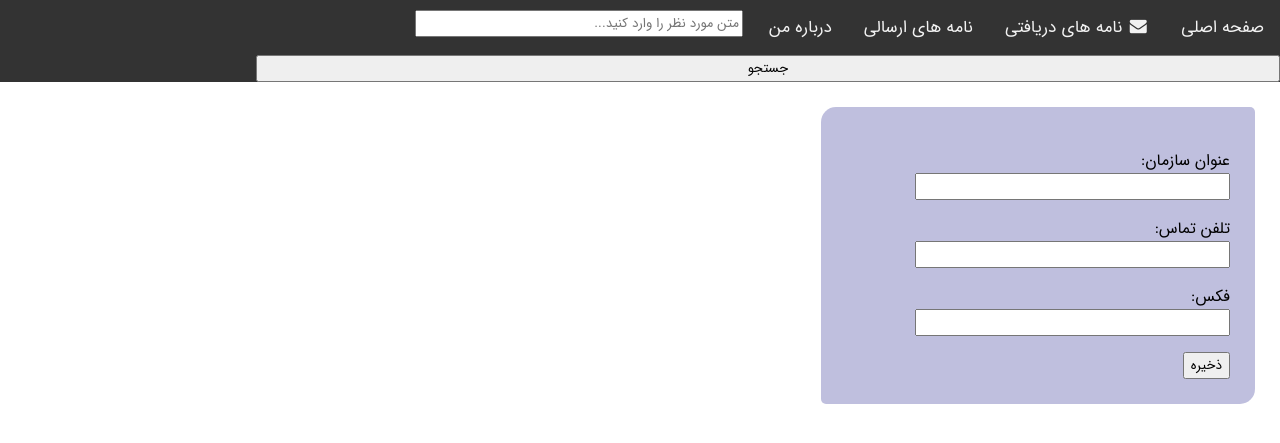
After one commit to Hamidnet220/Chapar, a Django app: page /chapar/organization/new/ in a window 1280 px wide. The commit adds this page. Shown: the top 443 px of the page. Run offline with Django 3.2, Linux system fonts and the light colour scheme; some libraries are stand-ins or nearby versions.

Commit message:
add input_forms.html template for input datat and some opration on base.css

```diff
--- /dev/null
+++ b/templates/input_forms.html
@@ -0,0 +1,39 @@
+<!DOCTYPE html>
+<html>
+
+<head>
+
+    <link rel="stylesheet" href="js-persian-cal.css">
+    <script src="js-persian-cal.min.js"></script>
+    <style>
+        #input-form {
+            margin: 25px;
+            padding: 25px;
+            width: 30%;
+            background-color: rgba(128, 128, 189, 0.5);
+            border-radius: 15px 5px 15px 5px;
+        }
+
+        form input {
+            width: 80%;
+        }
+        label::after{
+            content:'';
+            display: block;
+        }
+    </style>
+
+</head>
+
+<body>
+    {% include "navbar.html" %}
+    <div id="input-form">
+        <form method="POST">
+            {% csrf_token %}
+            {{form.as_p}}
+            <button type="submit">ذخیره</button>
+        </form>
+    </div>
+</body>
+
+</html>
--- a/templates/new_letter.html
+++ b/templates/new_letter.html
@@ -6,7 +6,7 @@
         <link rel="stylesheet" href="js-persian-cal.css">
         <script src="js-persian-cal.min.js"></script>
     <style>
-        #first{
+        #input-form{
             margin: 25px ;
             padding:25px;
             width: 30%;
@@ -27,7 +27,7 @@
 
 <body>
     {% include "navbar.html" %}
-    <div id="first">
+    <div id="input-form">
         <form action="{% url 'create_letter' %}" method="POST">{% csrf_token %}
             <label for="organization">گیرنده/فرستنده:</label>
             <br>
--- a/web/static/css/base.css
+++ b/web/static/css/base.css
@@ -5,8 +5,6 @@
 body{
 
     margin: 0;
-
-
 }
 
 @font-face {
@@ -28,7 +26,6 @@
 }
 
 .topnav a{
-
     float: right;
     color: #f2f2f2;
     text-align: center;
```
